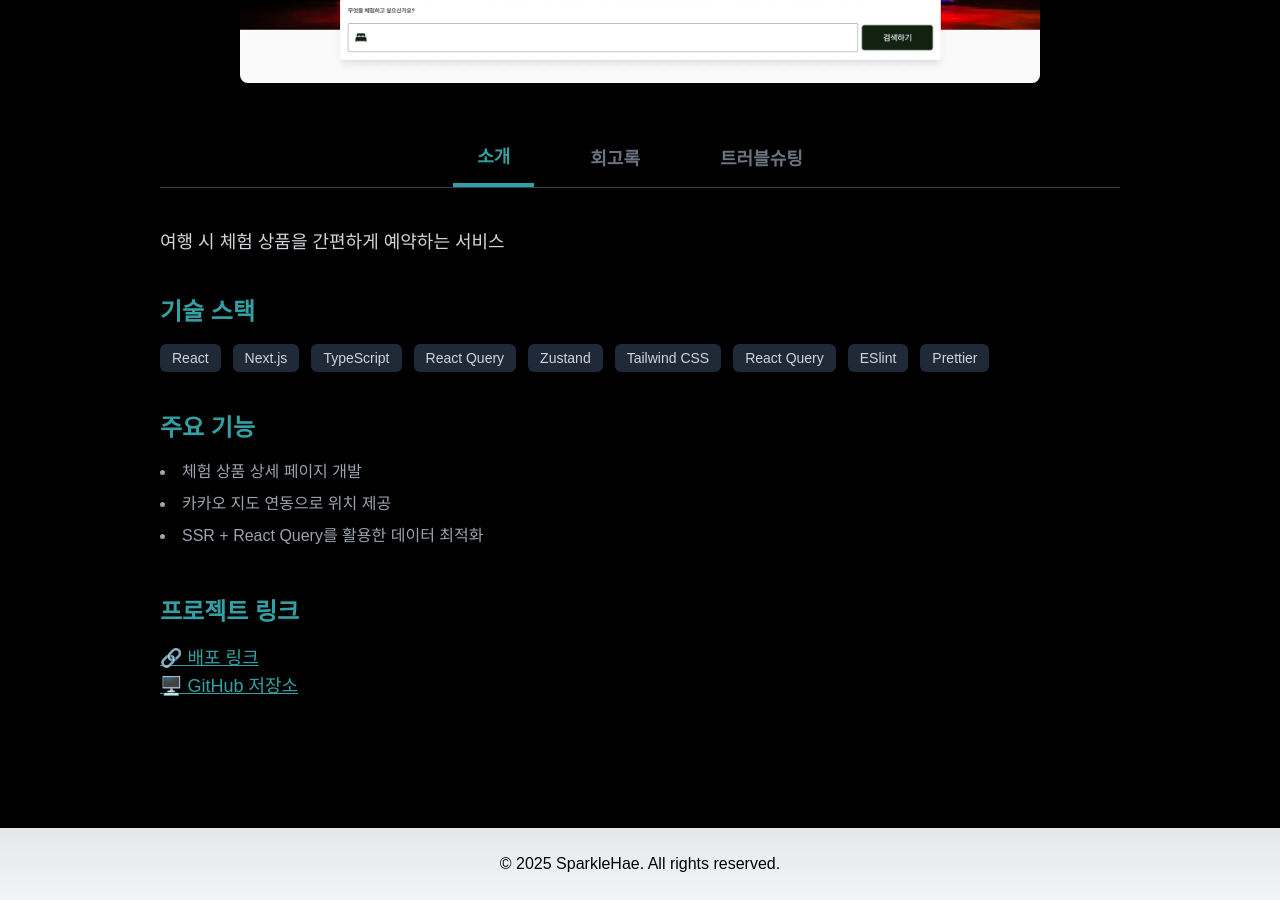
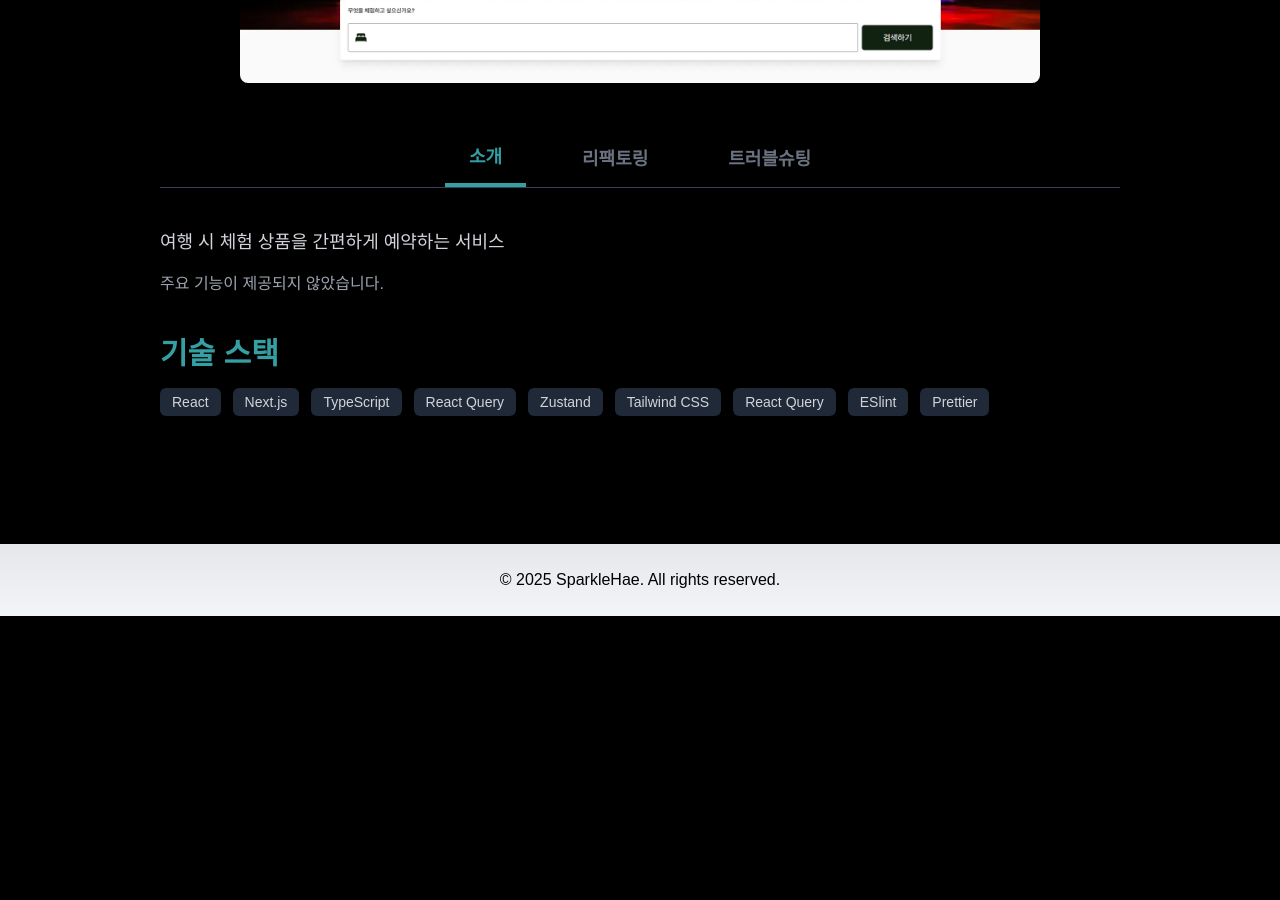
Before and after one commit to eqypo9/Sparklhae, a Next.js app: page /projects/global-nomad in a window 1280 px wide. Shown: the part 500-1400 px from the top of the page. After the commit the page ends 1116 px from the top, so only its background shows below. Built offline with nearby package versions, Linux system fonts and the light colour scheme; a web font is replaced by a local one.

Commit message:
feat: 헬로핏 프로젝트란 업데이트

```diff
--- a/package.json
+++ b/package.json
@@ -14,10 +14,13 @@
     "framer-motion": "^12.0.6",
     "lucide-react": "^0.475.0",
     "next": "15.1.6",
+    "next-mdx-remote": "^5.0.0",
     "next-themes": "^0.4.4",
     "react": "^19.0.0",
     "react-dom": "^19.0.0",
-    "react-icons": "^5.5.0"
+    "react-icons": "^5.5.0",
+    "react-markdown": "^10.1.0",
+    "remark-gfm": "^4.0.1"
   },
   "devDependencies": {
     "@eslint/eslintrc": "^3",
--- a/src/data/projects.json
+++ b/src/data/projects.json
@@ -1,8 +1,8 @@
 [
   {
     "id": "hellofit",
-    "name": "HELLO-FIT",
-    "description": "지도 기반 주변 인기 스포츠 시설을 탐색하는 서비스",
+    "name": "HELLOFIT",
+    "description": "공공데이터 API를 활용하여 스포츠 이용권이 적용되는 시설을 탐색하는 서비스",
     "image": "/images/projects/hellofit.png",
     "techStack": [
       "React",
@@ -15,13 +15,117 @@
       "ESlint",
       "Prettier"
     ],
+    "deployLink": "https://www.hellofit.site/",
+    "githubLink": "https://github.com/eqypo9/HelloFit_Front",
     "features": [
-      "지도 기반 스포츠 시설 탐색",
-      "누적 수강생 데이터 기반 인기 트렌드 추천",
-      "시설 후기 및 리뷰 작성 기능"
+      "공공데이터 API 연동을 통한 스포츠 시설 탐색",
+      "이용권 필터링 및 검색 기능",
+      "NextAuth를 이용한 소셜 로그인 (Google, Kakao)",
+      "지도에서 현재 위치 탐색 및 시설 검색 기능",
+      "카카오 지도 API를 활용한 마커 렌더링 최적화"
     ],
-    "deployLink": "https://www.hellofit.site/",
-    "githubLink": "https://github.com/eqypo9/HelloFit_Front"
+    "overview": {
+      "title": "HELLOFIT 프로젝트 개요",
+      "content": [
+        "HELLOFIT은 공공데이터 API를 활용하여 스포츠 이용권이 적용되는 시설을 탐색하는 서비스입니다.",
+        "기존 스포츠 강좌 예약 시스템에서는 시설의 위치와 정보를 개별적으로 확인해야 하는 번거로움이 있었습니다.",
+        "HELLOFIT은 지도 기반 탐색, 인기 시설 추천, 후기 시스템을 도입하여 사용자 경험을 개선하는 것을 목표로 합니다."
+      ]
+    },
+    "featuresDetail": [
+      {
+        "title": "지도 기반 스포츠 시설 탐색",
+        "description": "사용자의 현재 위치를 기반으로 가까운 스포츠 시설을 지도에서 탐색할 수 있도록 지원."
+      },
+      {
+        "title": "이용권 유형별 맞춤 정보 제공",
+        "description": "일반 이용권과 장애인 이용권을 구분하여 맞춤형 정보를 제공."
+      },
+      {
+        "title": "누적 수강생 수 기반 인기 스포츠 종목 추천",
+        "description": "누적 수강생 데이터를 기반으로 인기 있는 스포츠 종목을 분석하고 필터링 기능 제공."
+      },
+      {
+        "title": "지역별 인기 시설 추천",
+        "description": "누적 수강생 수를 기반으로 인기 시설을 추천하여 사용자 맞춤 탐색 기능 강화."
+      },
+      {
+        "title": "시설 후기 및 별점 시스템",
+        "description": "시설 이용자의 후기를 등록하고 별점을 평가할 수 있는 기능 제공."
+      },
+      {
+        "title": "관심 시설 저장 및 알림 기능",
+        "description": "관심 시설 저장 및 신규 강좌 개설 알림 기능 제공."
+      }
+    ],
+    "retrospective": {
+      "title": "리팩토링 과정 및 성능 개선",
+      "sections": [
+        {
+          "title": "지도 API 초기화 최적화",
+          "problem": "기존에는 useEffect 내부에서 직접 Kakao Maps API를 로드하여 중복 실행되는 문제가 발생함.",
+          "solution": [
+            "Kakao Maps API 로딩을 담당하는 useKakaoMapLoader 훅을 분리하여 API 로드와 지도 초기화 로직을 개별적으로 관리.",
+            "useRef를 활용하여 Kakao Maps API가 이미 로드된 경우 중복 실행되지 않도록 개선.",
+            "지도 객체를 상태로 관리하여 불필요한 리렌더링 방지."
+          ]
+        },
+        {
+          "title": "마커 렌더링 최적화",
+          "problem": "시설 목록이 변경될 때 기존 마커를 모두 삭제하고 새롭게 생성하는 방식으로 인해 UI가 깜빡이는 현상이 발생함.",
+          "solution": [
+            "마커 상태를 관리하는 useFacilityMarkers 훅을 도입하여 기존 마커를 유지하면서 필요한 경우에만 업데이트.",
+            "AbortController를 활용하여 이전 API 요청을 취소하고 최신 데이터만 반영하도록 변경.",
+            "기존 마커를 지우고 다시 생성하는 방식 대신, 상태 변화를 최소화하는 방향으로 수정하여 성능 개선."
+          ]
+        },
+        {
+          "title": "지역 검색 및 시설 데이터 로딩 최적화",
+          "problem": "지역을 연속적으로 선택할 경우에도 불필요한 API 호출이 발생하며, 검색 시 API 호출이 여러 번 실행되는 문제가 있음.",
+          "solution": [
+            "useRegionSearch 훅을 도입하여 지역 변경 시 이전 선택한 지역과 비교하여 동일한 경우 API 요청을 수행하지 않도록 최적화.",
+            "useMemo와 debounce를 적용하여 불필요한 API 호출을 줄이고, 요청이 과도하게 발생하지 않도록 개선."
+          ]
+        },
+        {
+          "title": "현재 위치 탐색 기능 개선",
+          "problem": "navigator.geolocation.getCurrentPosition 사용 시 사용자 허용 여부에 따라 위치 정보를 가져오지 못하는 경우가 발생.",
+          "solution": [
+            "usePositionButton 훅을 도입하여 사용자의 현재 위치 상태를 캐싱하고, 한 번 가져온 위치를 유지하도록 변경.",
+            "위치 요청이 실패할 경우 기본 위치(서울 시청)로 설정하여 UX 개선."
+          ]
+        }
+      ]
+    },
+    "troubleshooting": {
+      "title": "트러블슈팅",
+      "issues": [
+        {
+          "title": "Kakao Maps API 중복 로드 문제",
+          "problem": "개발 모드(Strict Mode)에서 useEffect가 두 번 실행되면서 Kakao Maps API가 중복 로드되는 문제 발생.",
+          "solution": [
+            "useKakaoMapLoader 훅을 도입하여 API 로드를 한 번만 수행하도록 변경.",
+            "useRef를 활용하여 API가 이미 로드된 경우 다시 실행되지 않도록 처리."
+          ]
+        },
+        {
+          "title": "마커 깜빡임 현상(Flickering) 해결",
+          "problem": "시설 목록이 변경될 때마다 기존 마커를 삭제하고 다시 생성하면서 UI가 깜빡이는 현상 발생.",
+          "solution": [
+            "useFacilityMarkers 훅을 도입하여 기존 마커가 있는 경우 새로운 마커만 업데이트하는 방식으로 개선.",
+            "AbortController를 활용하여 불필요한 API 요청을 줄임."
+          ]
+        },
+        {
+          "title": "현재 위치 탐색 시 불필요한 API 호출 문제",
+          "problem": "navigator.geolocation.getCurrentPosition을 호출할 때마다 API 요청이 발생하여 성능 저하가 발생.",
+          "solution": [
+            "usePositionButton 훅을 활용하여 사용자의 현재 위치를 캐싱하고, 한 번 가져온 위치를 재사용하도록 변경.",
+            "사용자의 위치 허용 여부에 따라 기본 위치를 설정하여 UX 개선."
+          ]
+        }
+      ]
+    }
   },
   {
     "id": "global-nomad",
@@ -39,13 +143,15 @@
       "ESlint",
       "Prettier"
     ],
+    "deployLink": "https://nomad-ebon.vercel.app/",
+    "githubLink": "https://github.com/eqypo9/global-nomad",
     "features": [
-      "체험 상품 상세 페이지 개발",
-      "카카오 지도 연동으로 위치 제공",
-      "SSR + React Query를 활용한 데이터 최적화"
+      "여행 체험 상품 예약 시스템",
+      "지도 기반 위치 검색",
+      "사용자 리뷰 시스템"
     ],
-    "deployLink": "https://nomad-ebon.vercel.app/",
-    "githubLink": "https://github.com/eqypo9/global-nomad"
+    "retrospective": "## 프로젝트 회고\n- **예약 시스템을 설계하며 백엔드 API와의 협업 중요성을 경험**\n- **React Query의 비동기 데이터 관리 최적화 기술 습득**",
+    "troubleshooting": "## 트러블슈팅\n### 🚧 체험 상품 데이터가 업데이트되지 않음\n**🔍 문제:** React Query의 데이터가 자동으로 최신화되지 않음\n\n**✅ 해결:** React Query의 `refetchInterval`을 추가하여 최신 데이터 유지"
   },
   {
     "id": "the-julge",
--- a/src/pages/projects/[projectName].tsx
+++ b/src/pages/projects/[projectName].tsx
@@ -1,7 +1,7 @@
-import { useState } from 'react';
 import { useRouter } from 'next/router';
 import Image from 'next/image';
 import projectsData from '@/data/projects.json';
+import { useState } from 'react';
 
 export default function ProjectDetail() {
   const router = useRouter();
@@ -15,19 +15,17 @@ export default function ProjectDetail() {
   if (!router.isReady || !project) {
     return (
       <div className='text-center py-20 text-gray-300 text-xl font-light'>
-        🚀 프로젝트를 찾을 수 없습니다.
+        프로젝트를 찾을 수 없습니다.
       </div>
     );
   }
 
   return (
     <section className='py-32 px-8 max-w-5xl mx-auto text-gray-200'>
-      {/* 프로젝트 제목 */}
       <h2 className='text-5xl font-extrabold mb-8 text-center tracking-wide text-cosmic_teal'>
         {project.name}
       </h2>
 
-      {/* 프로젝트 이미지 */}
       <div className='flex justify-center'>
         <Image
           src={project.image}
@@ -42,7 +40,7 @@ export default function ProjectDetail() {
       <div className='flex mt-12 border-b border-gray-700 justify-center space-x-8'>
         {[
           { key: 'overview', label: '소개' },
-          { key: 'retrospective', label: '회고록' },
+          { key: 'retrospective', label: '리팩토링' },
           { key: 'troubleshooting', label: '트러블슈팅' },
         ].map((tab) => (
           <button
@@ -52,7 +50,7 @@ export default function ProjectDetail() {
                 tab.key as 'overview' | 'retrospective' | 'troubleshooting'
               )
             }
-            className={`px-6 py-3 text-lg font-semibold font-poppins transition-all ${
+            className={`px-6 py-3 text-lg font-semibold transition-all ${
               activeTab === tab.key
                 ? 'border-b-4 border-cosmic_teal text-cosmic_teal'
                 : 'text-gray-500 hover:text-gray-300'
@@ -65,15 +63,59 @@ export default function ProjectDetail() {
 
       {/* 탭 내용 */}
       <div className='mt-10 font-light text-gray-300'>
+        {/* 소개 (overview) */}
         {activeTab === 'overview' && (
           <div>
             <p className='text-lg'>{project.description}</p>
 
-            <h3 className='text-2xl font-bold mt-10 text-cosmic_teal'>
+            {/* 프로젝트 개요 (overview 존재 여부 확인) */}
+            {project.overview?.content && (
+              <>
+                <h3 className='text-3xl font-bold mt-10 text-cosmic_teal'>
+                  프로젝트 개요
+                </h3>
+                <ul className='list-disc list-inside mt-4 space-y-2 text-gray-400'>
+                  {project.overview?.content?.map((item, index) => (
+                    <li key={index}>{item}</li>
+                  ))}
+                </ul>
+              </>
+            )}
+
+            {/* 주요 기능 */}
+            {project.featuresDetail?.length ? (
+              <>
+                <h3 className='text-3xl font-bold mt-10 text-cosmic_teal'>
+                  주요 기능
+                </h3>
+                <ul className='list-disc list-inside mt-4 space-y-4'>
+                  {project.featuresDetail.map((feature, index) => (
+                    <li key={index} className='mt-2'>
+                      <strong className='text-xl font-semibold text-cosmic_teal'>
+                        {feature.title}:
+                      </strong>
+                      <span className='text-lg text-gray-300'>
+                        {' '}
+                        {feature.description}
+                      </span>
+                    </li>
+                  ))}
+                </ul>
+              </>
+            ) : (
+              <p className='text-gray-400 mt-4'>
+                주요 기능이 제공되지 않았습니다.
+              </p>
+            )}
+
+            {/* 기술 스택 */}
+            {project.techStack?.length > 0 && (
+              <>
+                <h3 className='text-3xl font-bold mt-10 text-cosmic_teal'>
                   기술 스택
                 </h3>
                 <div className='flex gap-3 mt-4'>
-              {project.techStack.map((tech, index) => (
+                  {project.techStack?.map((tech, index) => (
                     <span
                       key={index}
                       className='bg-gray-800 px-3 py-1 text-sm rounded-md text-gray-300 shadow-md'
@@ -82,58 +124,74 @@ export default function ProjectDetail() {
                     </span>
                   ))}
                 </div>
+              </>
+            )}
+          </div>
+        )}
 
-            <h3 className='text-2xl font-bold mt-10 text-cosmic_teal'>
-              주요 기능
+        {/* 리팩토링 과정 (retrospective) */}
+        {activeTab === 'retrospective' &&
+          typeof project.retrospective === 'object' && (
+            <div>
+              <h3 className='text-3xl font-bold text-cosmic_teal'>
+                {project.retrospective.title}
               </h3>
-            <ul className='list-disc list-inside mt-4 space-y-2'>
-              {project.features.map((feature, index) => (
-                <li key={index} className='text-gray-400'>
-                  {feature}
+              {Array.isArray(project.retrospective.sections) &&
+                project.retrospective.sections.map((section, index) => (
+                  <div key={index} className='mt-8'>
+                    <h4 className='text-2xl font-semibold text-cosmic_teal'>
+                      {section.title}
+                    </h4>
+                    <p className='text-lg text-gray-400 mt-2'>
+                      {section.problem}
+                    </p>
+                    <h5 className='text-lg font-semibold text-green-400 mt-4'>
+                      ✅ 해결 방법
+                    </h5>
+                    <ul className='list-disc list-inside mt-2 space-y-2'>
+                      {Array.isArray(section.solution) &&
+                        section.solution.map((item, i) => (
+                          <li key={i} className='text-lg text-gray-300'>
+                            {item}
                           </li>
                         ))}
                     </ul>
                   </div>
-        )}
-
-        {activeTab === 'retrospective' && (
-          <div>
-            <h3 className='text-2xl font-bold text-cosmic_teal'>
-              프로젝트 회고
-            </h3>
-            <p className='text-lg mt-4 text-gray-400'>
-              📝 프로젝트 진행 과정에서 배운 점과 개선할 점을 정리할 공간입니다.
-            </p>
+                ))}
             </div>
           )}
 
-        {activeTab === 'troubleshooting' && (
+        {/* 트러블슈팅 (troubleshooting) */}
+        {activeTab === 'troubleshooting' &&
+          typeof project.troubleshooting === 'object' && (
             <div>
-            <h3 className='text-2xl font-bold text-cosmic_teal'>트러블슈팅</h3>
-            <p className='text-lg mt-4 text-gray-400'>
-              🐞 프로젝트에서 해결했던 문제들과 해결 방법을 정리할 공간입니다.
+              <h3 className='text-3xl font-bold text-cosmic_teal'>
+                {project.troubleshooting.title}
+              </h3>
+              {Array.isArray(project.troubleshooting.issues) &&
+                project.troubleshooting.issues.map((issue, index) => (
+                  <div key={index} className='mt-8'>
+                    <h4 className='text-2xl font-semibold text-red-400'>
+                      {issue.title}
+                    </h4>
+                    <p className='text-lg text-gray-400 mt-2'>
+                      {issue.problem}
                     </p>
+                    <h5 className='text-lg font-semibold text-green-400 mt-4'>
+                      ✅ 해결 방법
+                    </h5>
+                    <ul className='list-disc list-inside mt-2 space-y-2'>
+                      {Array.isArray(issue.solution) &&
+                        issue.solution.map((solution, i) => (
+                          <li key={i} className='text-lg text-gray-300'>
+                            {solution}
+                          </li>
+                        ))}
+                    </ul>
+                  </div>
+                ))}
             </div>
           )}
-      </div>
-
-      {/* 프로젝트 링크 */}
-      <div className='mt-12'>
-        <h3 className='text-2xl font-bold text-cosmic_teal'>프로젝트 링크</h3>
-        <a
-          href={project.deployLink}
-          target='_blank'
-          className='text-cosmic_teal underline mt-4 block text-lg hover:text-cosmic_teal'
-        >
-          🔗 배포 링크
-        </a>
-        <a
-          href={project.githubLink}
-          target='_blank'
-          className='text-cosmic_teal underline text-lg hover:text-cosmic_teal'
-        >
-          🖥️ GitHub 저장소
-        </a>
       </div>
     </section>
   );
```
Also changed, not shown: src/pages/api/hello.ts (deleted, +0 -13 lines), 1 other file (tests, documents, lock files or other folders). Lines whose indentation alone changed are shown as unchanged.
